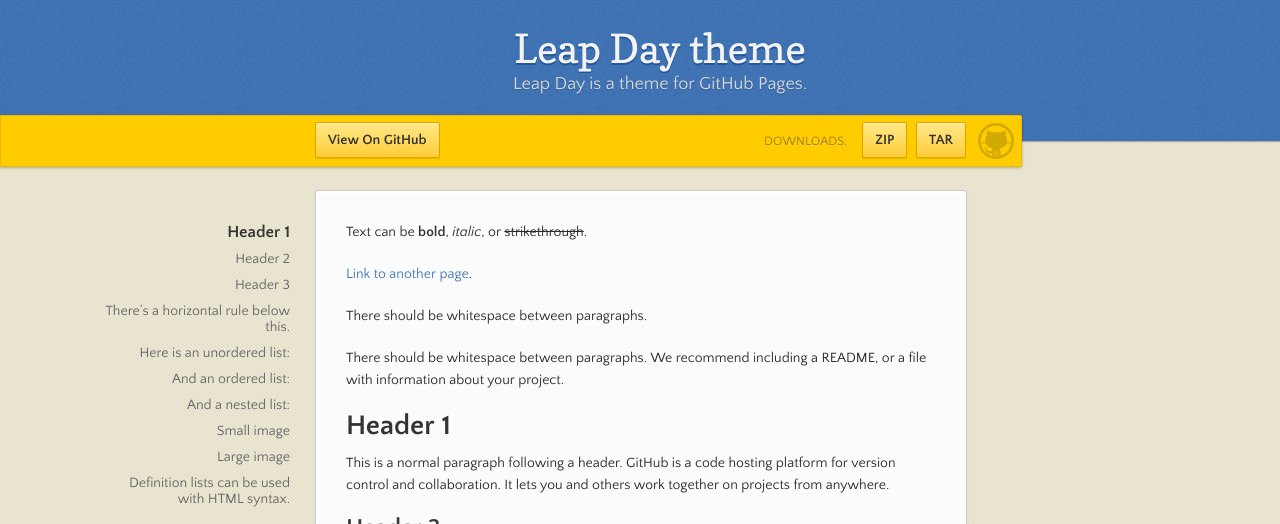
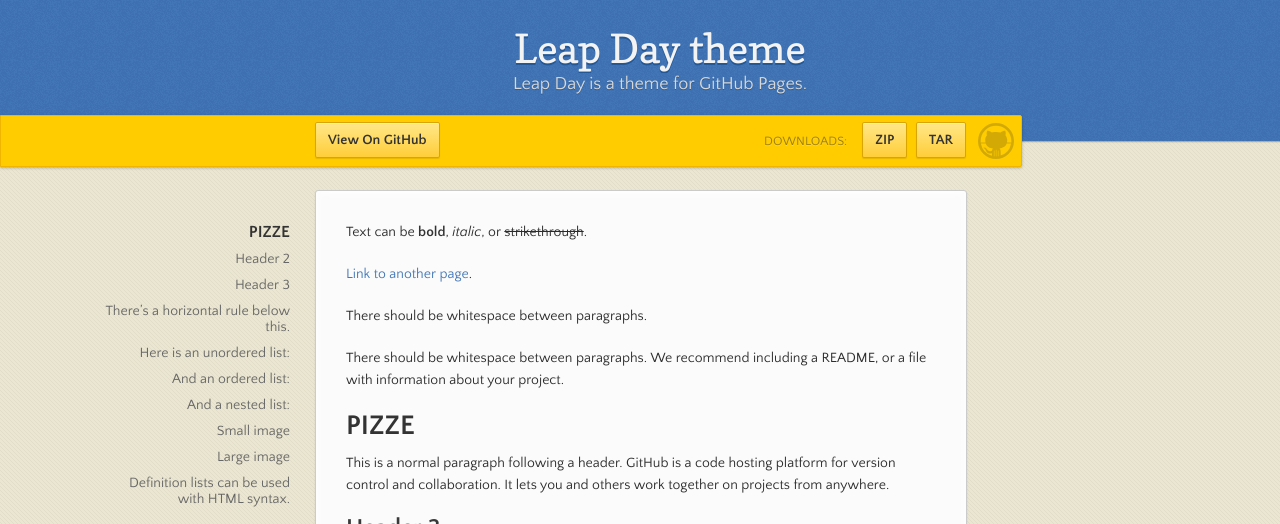
Before and after one commit to Fresi-hub/Primo-repository, a Jekyll site: the page built from index.md, in a window 1280 px wide and 900 px high. Shown: the top 524 px of the window. Built offline with Jekyll 4.4.1, drawn with Linux system fonts in a browser that asks for light colours.

Commit message:
Update index.md

```diff
--- a/index.md
+++ b/index.md
@@ -10,7 +10,7 @@ There should be whitespace between paragraphs.
 
 There should be whitespace between paragraphs. We recommend including a README, or a file with information about your project.
 
-# Header 1
+# PIZZE
 
 This is a normal paragraph following a header. GitHub is a code hosting platform for version control and collaboration. It lets you and others work together on projects from anywhere.
 
```
